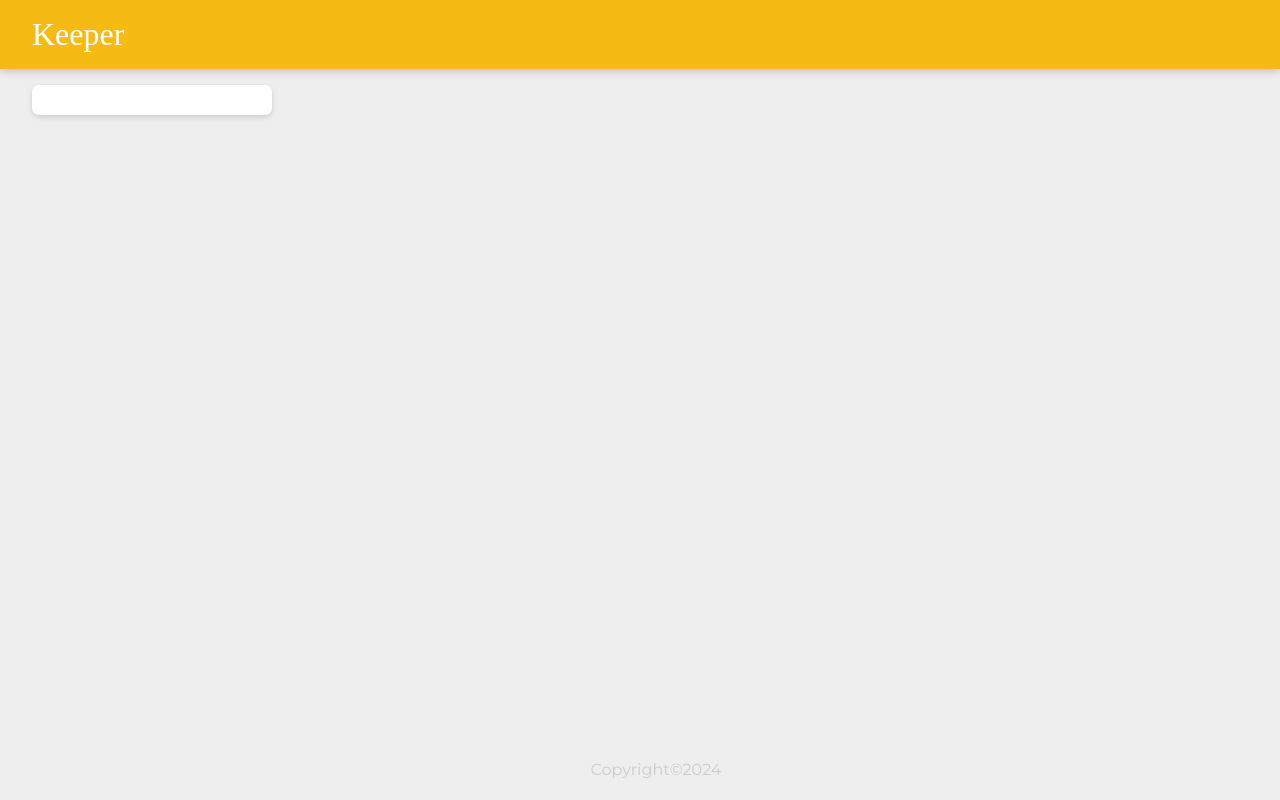
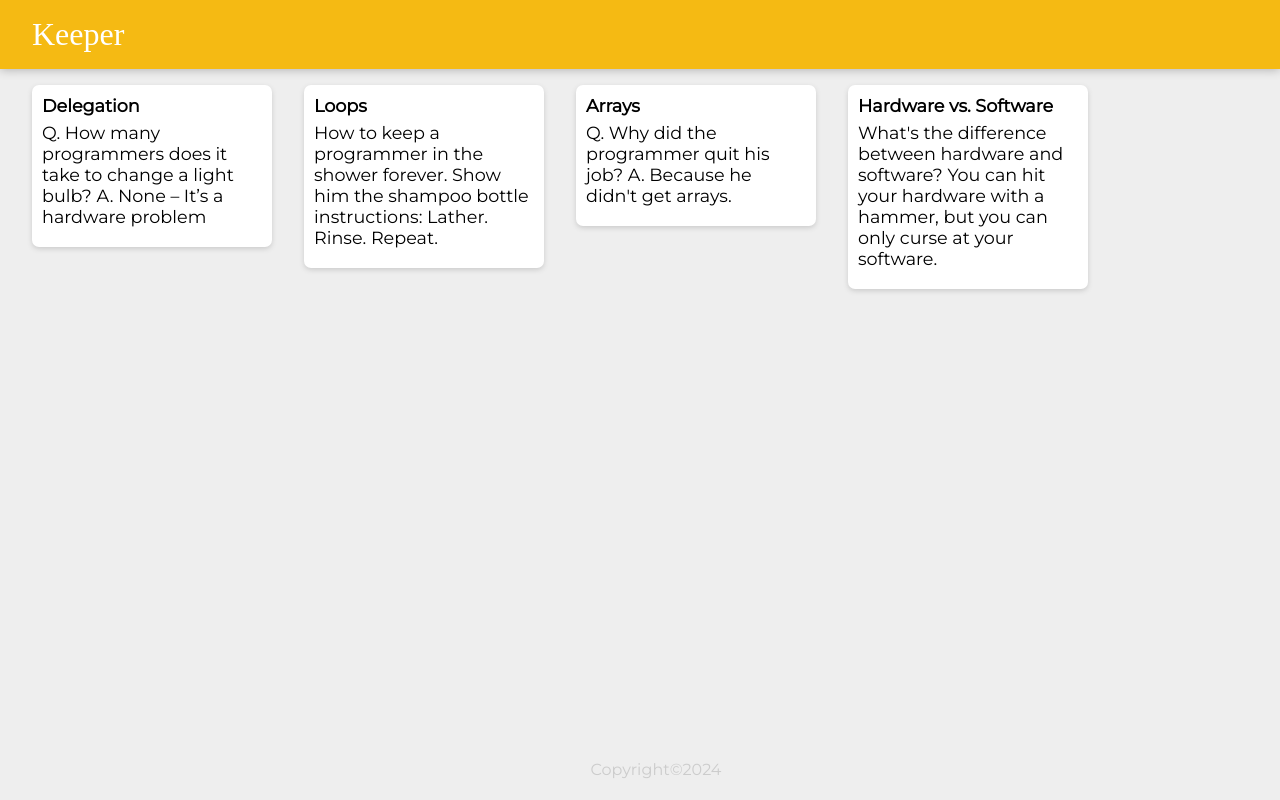
Before and after one commit to khalilullahalfaath/notes-app, a React (Vite) app: page / in a window 1280 px wide. Built offline with nearby package versions, Linux system fonts and the light colour scheme; a web font is replaced by a local one.

Commit message:
map notes as individual note components

```diff
--- a/src/components/App.jsx
+++ b/src/components/App.jsx
@@ -3,13 +3,18 @@
 import Header from "./Header";
 import Footer from "./Footer";
 import Note from "./Note";
+import notes from "../notes";
 
 function App() {
   return (
     <div>
       <Header></Header>
+      {notes.map((note) => {
+        return (
+          <Note key={note.key} title={note.title} content={note.content} />
+        );
+      })}
       <Footer></Footer>
-      <Note></Note>
     </div>
   );
 }
```
